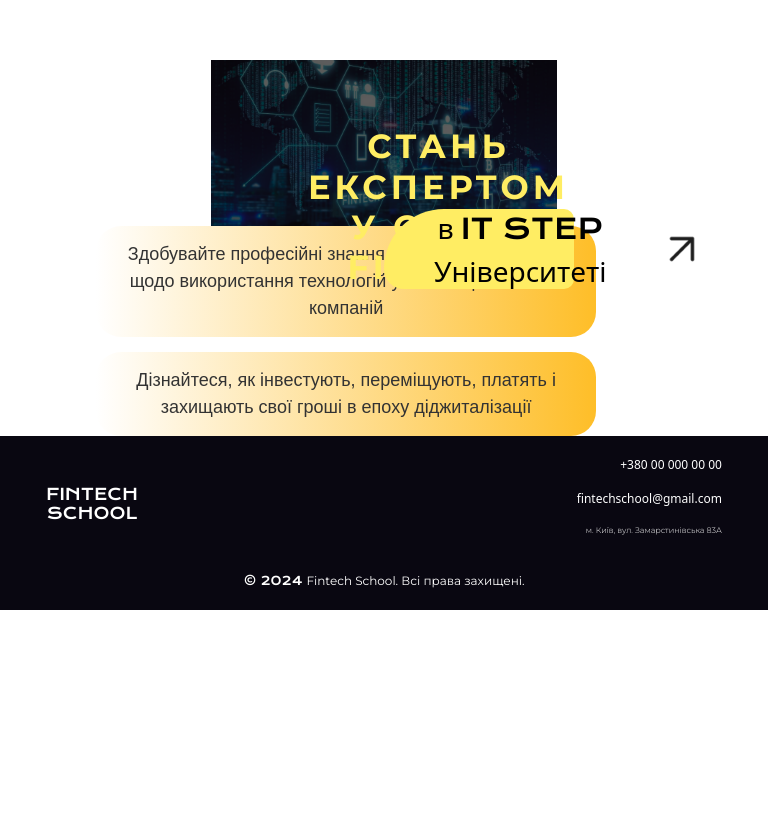
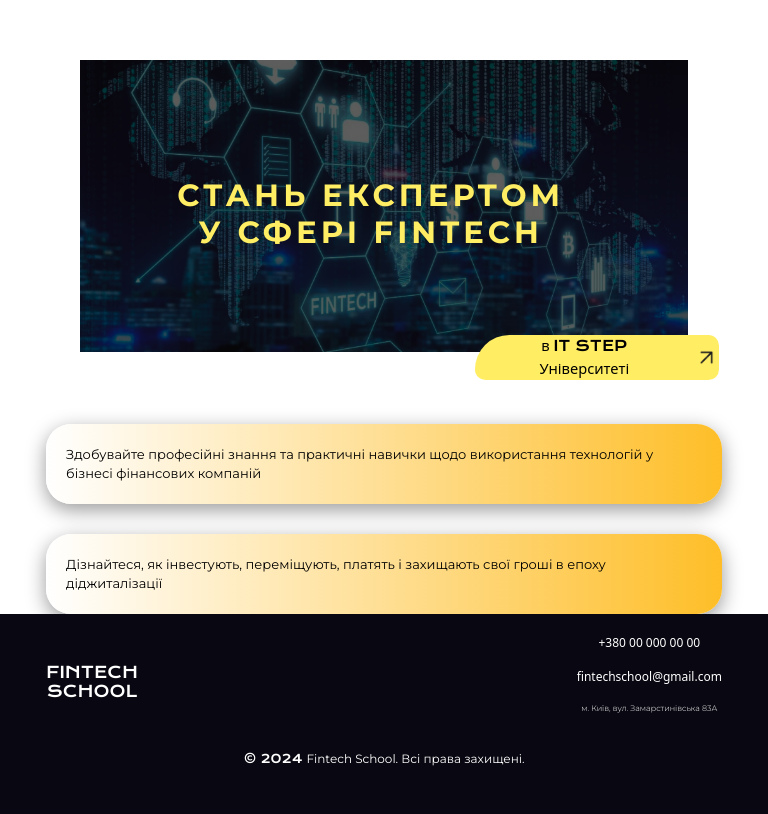
Before and after one commit to Economy-Project/FinTech-School, a Flask app: page / in a window 768 px wide. Shown: the part 80-894 px from the top of the page. Before the commit the page ends 690 px from the top, so only its background shows below. Run offline with Flask 3, Linux system fonts and the light colour scheme; some libraries are stand-ins or nearby versions.

Commit message:
completed home page

```diff
--- a/static/footer.css
+++ b/static/footer.css
@@ -3,6 +3,7 @@
   color: white;
   text-align: center;
   padding: 0 6% 0 6%;
+  height: 250px;
 }
 
 .footer-content {
@@ -12,9 +13,10 @@
   padding: 20px 0 20px 0 ;
 }
 
-.right-section p {
+.right-section .info {
   font-size: 15px;
   text-align: right;
+  margin-bottom: 20px;
 }
 
 .right-section p.address {
@@ -49,10 +51,17 @@
   .footer-bottom p {
     font-size: 12px;
   }
+
+  .footer {
+    height: 180px;
+  }
 }
 
 /* Laptops (769px to 1024px) */
 @media (min-width: 768px) and (max-width: 1024px) {
+  .footer {
+    height: 200px;
+  }
 
 }
 
--- a/static/home.css
+++ b/static/home.css
@@ -9,6 +9,7 @@
     height: 25%;
     margin: 0 auto;
     position: relative;
+    margin-bottom: 72px;
 }
 
 .fintech-img {
@@ -19,10 +20,11 @@
 .img-title {
     position: absolute;
     top: 40%;
-    left: 28%;
+    left: 18%;
     color: var(--font-yellow);
     font-family: "Montserrat", sans-serif;
     font-weight: 700;
+    font-size: 3vw;
     letter-spacing: 4px;
 }
 
@@ -33,7 +35,7 @@
     width: 55%;
     height: 80px;
     background-color: var(--font-yellow);
-    border-radius: 60px 10px 10px 20px;
+    border-radius: 65px 20px 20px 20px;
     display: flex;
     justify-content: space-evenly;
     align-items: center;
@@ -42,7 +44,7 @@
 .itstep-link a {
     text-decoration: none;
     color: var( --font-black);
-    font-size: 28px;
+    font-size: 1.4vw;
     margin-left: 50px;
 }
 
@@ -57,36 +59,256 @@
 }
 
 .text-container {
-    display: flex;
-    flex-direction: column;
-    gap: 15px;
+    width: 66%;
+    margin: 0 auto;
 }
 
 .text-box {
     padding: 15px 20px;
     background: linear-gradient(90deg, var(--bg-white), var(--bg-orange));
     border-radius: 25px;
-    color: #333;
-    font-family: Arial, sans-serif;
+    color: var(--font-black);
+    font-family: "Montserrat", sans-serif;
     font-size: 18px;
     line-height: 1.5;
-    text-align: center;
-    max-width: 500px;
+    margin-top: 30px;
+    height: 80px;
+    display: flex;
+    justify-content: center;
+    align-items: center;
+    text-align: left;
+    box-shadow: 0 6px 20px rgba(0, 0, 0, 0.4);
 }
 
+.text-block {
+    width: fit-content;
+    text-align: left;
+    font-family: "Montserrat", sans-serif;
+    margin-top: 80px;
+}
+
+.text-block span {
+    font-weight: 600;
+}
+
+.grid-section {
+    margin-top: 80px;
+    background-color: var( --bg-black);
+    padding: 40px 23% 40px 23%;
+    margin-bottom: 200px;
+}
+
+.grid-section h1 {
+    text-transform: uppercase;
+    color: var(--font-white);
+    font-family: "Montserrat", sans-serif;
+    text-align: center;
+    font-size: 1.4vw;
+    font-weight: 600;
+}
+
+.grid-container {
+    margin-top: 40px;
+    display: grid;
+    grid-template-columns: repeat(2, 1fr);
+    grid-template-rows: repeat(2, 1fr);
+    gap: 70px;
+}
+
+.grid-item {
+    color: var(--font-black);
+    background-color: var(--bg-orange);
+    padding: 40px;
+    text-align: center;
+    border-radius: 15px;
+    font-family: "Montserrat", sans-serif;
+    font-size: 1.2vw;
+}
+
+.grid-item span {
+    font-weight: 800;
+}
 
 
 /* Mobile devices (up to 768px) */
 @media (max-width: 768px) {
+    .main-page-container {
+        margin-top: 60px;
+        padding: 0 0;
+        text-align: center;
+    }
 
+    .img-title {
+        top: 40%;
+        left: 22%;
+        font-size: 4vw;
+        letter-spacing: 4px;
+    }
+
+    .image-container {
+        width: 100%;
+        height: 25%;
+        margin: 0 auto;
+        position: relative;
+        margin-bottom: 72px;
+    }
+
+    .itstep-link {
+        top: 102%;
+        left: 60%;
+        width: 40%;
+        height: 36px;
+    }
+
+    .itstep-link a {
+        font-size: 1.9vw;
+        margin-left: 15px;
+    }
+
+    .itstep-link img {
+        width: 15px;
+        height: 15px;
+        margin-left: 15px;
+    }
+
+    .text-container {
+        width: 100%;
+    }
+
+    .text-box {
+        font-size: 13px;
+        margin-top: 30px;
+        height: 80px;
+    }
+
+    .grid-section h1 {
+        font-size: 2.6vw;
+        font-weight: 600;
+    }
+
+    .grid-container {
+        gap: 20px;
+    }
+
+    .grid-section {
+        padding: 40px 6% 40px 6%;
+    }
+
+    .grid-item {
+        padding: 20px;
+        font-size: 2.2vw;
+    }
 }
 
 /* Laptops (769px to 1024px) */
 @media (min-width: 768px) and (max-width: 1024px) {
+    .main-page-container {
+        margin-top: 60px;
+        padding: 0;
+        text-align: center;
+    }
 
+    .image-container {
+        width: 90%;
+        height: 25%;
+        position: relative;
+        margin: 0 5% 72px 5%;
+    }
+
+    .img-title {
+        top: 40%;
+        left: 16%;
+        font-size: 4vw;
+        letter-spacing: 4px;
+    }
+
+    .itstep-link {
+        top: 94%;
+        left: 65%;
+        width: 40%;
+        height: 45px;
+    }
+
+    .itstep-link a {
+        font-size: 1.9vw;
+        margin-left: 20px;
+    }
+
+    .itstep-link img {
+        width: 25px;
+        height: 25px;
+        margin-left: 20px;
+    }
+
+    .text-container {
+        width: 100%;
+    }
+
+    .grid-section {
+        padding: 40px 12% 40px 12%;
+    }
+
+    .grid-section h1 {
+        font-size: 2vw;
+        font-weight: 600;
+    }
+
+    .grid-container {
+        gap: 40px;
+    }
+
+    .grid-item {
+        padding: 30px;
+        font-size: 2.2vw;
+    }
 }
 
 /* Desktops (1025px and up) */
-@media (min-width: 1025px) {
+@media (min-width: 1024px) and (max-width: 1550px) {
+    .img-title {
+        top: 40%;
+        left: 18%;
+        font-size: 2.5vw;
+        letter-spacing: 4px;
+    }
 
+    .itstep-link {
+        top: 90%;
+        left: 50%;
+        width: 55%;
+        height: 58px;
+    }
+
+    .itstep-link a {
+        font-size: 1.2vw;
+        margin-left: 38px;
+    }
+
+    .itstep-link img {
+        width: 38px;
+        height: 38px;
+        margin-left: 38px;
+    }
+
+    .text-container {
+        width: 100%;
+    }
+
+    .grid-section {
+        padding: 40px 12% 40px 12%;
+    }
+
+    .grid-section h1 {
+        font-size: 2vw;
+        font-weight: 600;
+    }
+
+    .grid-container {
+        gap: 60px;
+    }
+
+    .grid-item {
+        padding: 40px;
+        font-size: 1.6vw;
+    }
 }
```
Also changed, not shown: static/global.css (line endings or trailing spaces).
